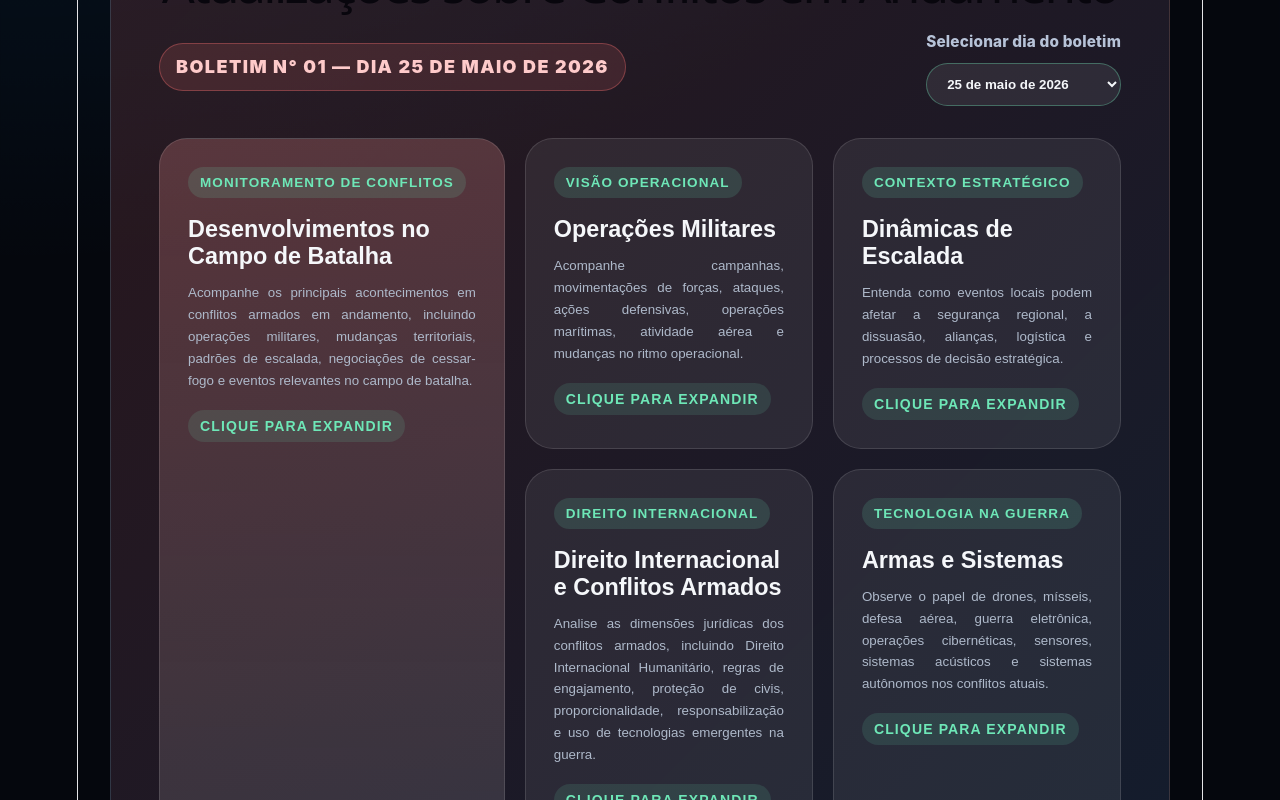
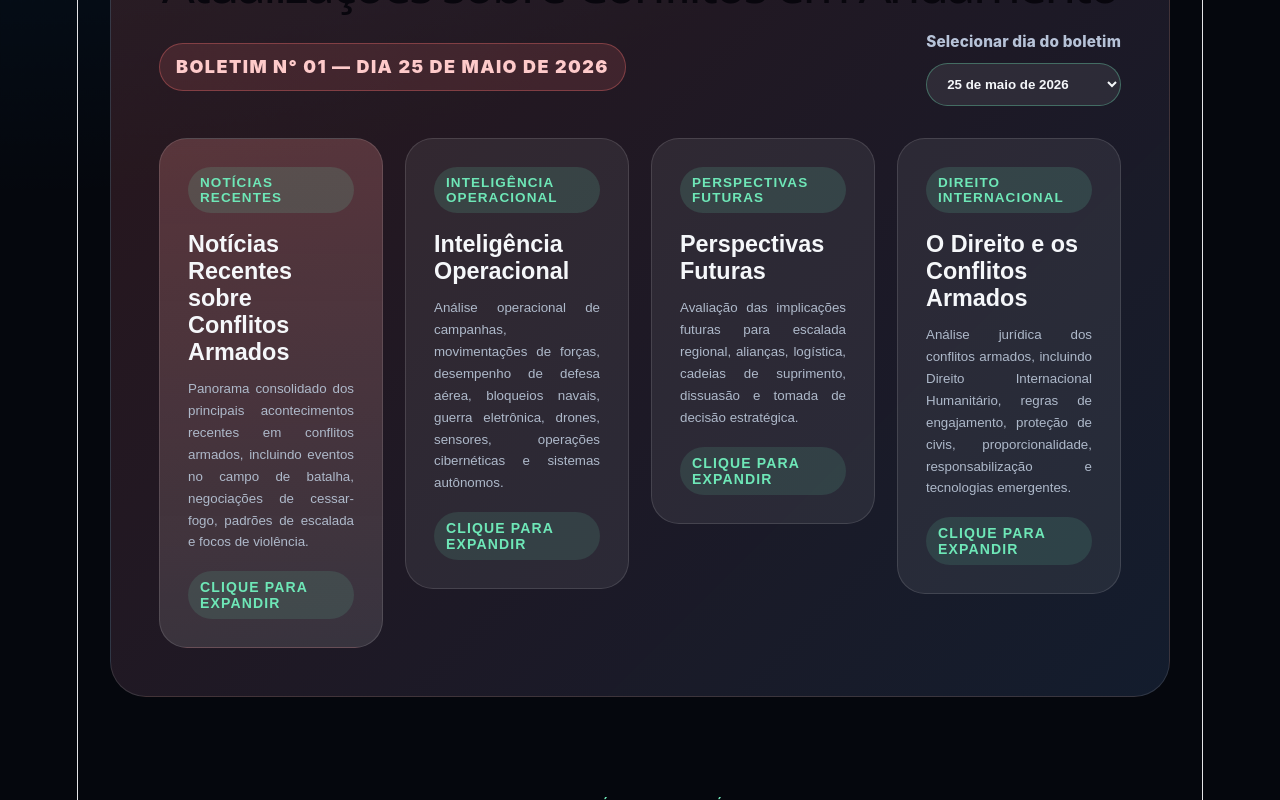
Before and after one commit to albuca09/WarAffairsToday, a React (Vite) app: page / in a window 1280 px wide. Shown: the part 1260-2060 px from the top of the page. Built offline with nearby package versions, Linux system fonts and the light colour scheme.

Commit message:
Add legal conflict block and four-column layout

```diff
--- a/src/App.css
+++ b/src/App.css
@@ -346,8 +346,12 @@ h1 {
 
 .conflict-grid {
   display: grid;
-  grid-template-columns: 1.2fr 1fr 1fr;
-  gap: 20px;
+  grid-template-columns: repeat(4, minmax(0, 1fr));
+  gap: 22px;
+}
+
+.compact-conflict-grid {
+  align-items: start;
 }
 
 .conflict-card {
@@ -364,7 +368,6 @@ h1 {
 }
 
 .featured-conflict {
-  grid-row: span 2;
   background:
     linear-gradient(180deg, rgba(248, 113, 113, 0.18), rgba(255, 255, 255, 0.05)),
     rgba(255, 255, 255, 0.07);
@@ -536,19 +539,14 @@ h1 {
   border: 1px solid rgba(255, 255, 255, 0.12);
 }
 
-@media (max-width: 1000px) {
+@media (max-width: 1100px) {
   .hero,
   .about {
     grid-template-columns: 1fr;
   }
 
   .conflict-grid {
-    grid-template-columns: 1fr 1fr;
-  }
-
-  .featured-conflict {
-    grid-row: auto;
-    grid-column: span 2;
+    grid-template-columns: repeat(2, minmax(0, 1fr));
   }
 
   .expanded-conflict {
@@ -582,7 +580,6 @@ h1 {
     grid-template-columns: 1fr;
   }
 
-  .featured-conflict,
   .expanded-conflict {
     grid-column: span 1;
   }
--- a/src/App.jsx
+++ b/src/App.jsx
@@ -81,10 +81,10 @@ function App() {
         referencesLabel: "References",
         items: [
           {
-            tag: "Conflict Monitoring",
-            title: "Battlefield Developments",
+            tag: "Recent Conflict News",
+            title: "Recent News on Armed Conflicts",
             references: selectedBulletin.references,
-            text: "Follow major developments in ongoing armed conflicts, including military operations, territorial changes, escalation patterns, ceasefire negotiations, and battlefield-relevant events.",
+            text: "A consolidated overview of the main recent developments in armed conflicts, including battlefield events, ceasefire negotiations, escalation patterns, and violence hotspots.",
             featured: true,
             details: [
               "U.S.–Iran Agreement: the United States and Iran reached the framework of a memorandum of understanding for a 60-day ceasefire intended to end Operation Epic Fury. The agreement includes reopening the Strait of Hormuz without Iranian tolls and the eventual lifting of the American naval blockade. However, discussions on dismantling Iranian nuclear fuel and ballistic missiles were postponed to future negotiations.",
@@ -94,48 +94,44 @@ function App() {
             ],
           },
           {
-            tag: "Operational View",
-            title: "Military Operations",
+            tag: "Operational Intelligence",
+            title: "Operational Intelligence",
             references: selectedBulletin.references,
-            text: "Track campaigns, force movements, strikes, defensive actions, maritime operations, air activity, and changes in operational tempo.",
+            text: "Operational analysis of campaigns, force movements, air defense performance, naval blockades, electronic warfare, drones, sensors, cyber activity, and autonomous systems.",
             details: [
               "Ukrainian Air Defense Performance: during the latest Russian mass attack, Ukrainian air defenses intercepted most drones and cruise missiles but faced greater difficulty against faster ballistic missiles.",
               "Middle East Operations: U.S. forces maintain a severe naval blockade against Iranian ports, while Iranian suicide-drone attacks have reportedly extended pressure toward American logistical bases.",
               "NATO Posture in the Baltic Region: British forces in southern Estonia are conducting military exercises and fortifying areas near the Russian border with anti-tank ditches and dragon's teeth obstacles.",
+              "Hypersonic Weapons: Russia reportedly used the Oreshnik intermediate-range ballistic missile, designed to evade air-defense systems and reach hypersonic speeds with multiple warheads.",
+              "Autonomous Systems and Drones in Ukraine: large numbers of Russian drones reportedly operate daily over Kostiantynivka, while Ukrainian operators have adopted gamified incentive mechanisms to acquire battlefield equipment.",
+              "Extreme Electronic Warfare: Russian interference reportedly blocked GPS navigation signals affecting a British aircraft near Estonia, while ground troops seek ways to detect drone frequencies and resist electronic interference.",
+              "Cyber Vulnerabilities and Artificial Intelligence: Russian influence operations reportedly used hacked authentic accounts and AI-generated disinformation, while experts warned about vulnerabilities in AI safety safeguards.",
             ],
           },
           {
-            tag: "Strategic Context",
-            title: "Escalation Dynamics",
+            tag: "Future Outlook",
+            title: "Future Perspectives",
             references: selectedBulletin.references,
-            text: "Understand how local events may affect regional security, deterrence, alliances, logistics, and strategic decision-making.",
+            text: "Assessment of future implications for escalation dynamics, alliance posture, logistics, supply chains, deterrence, and strategic decision-making.",
             details: [
               "Global Economic and Logistical Bottlenecks: the closure of the Strait of Hormuz by Iran triggered a global crisis, affecting industrial supply chains in East Asia, especially those dependent on naphtha.",
               "Domestic Political Pressure in the United States: the decision to seek peace with Iran produced political divisions, with criticism from Republican figures who considered the agreement strategically unfavorable.",
               "Alliance Realignment and European Concerns: reports in the United Kingdom warned that British supply chains are unprepared for a possible war with Russia, while pressure grows for increased defense spending.",
+              "Strategic Reorientation: the distancing of the United States from some traditional security commitments may force regional actors to recalibrate diplomatic, military, and economic alignments.",
+              "Technological Acceleration: drones, artificial intelligence, electronic warfare, cyber capabilities, hypersonic systems, and autonomous platforms are likely to become even more central to future conflict dynamics.",
             ],
           },
           {
             tag: "International Law",
-            title: "International Law and Armed Conflict",
+            title: "Law and Armed Conflicts",
             references: selectedBulletin.references,
-            text: "Analyze the legal dimensions of armed conflicts, including international humanitarian law, rules of engagement, civilian protection, proportionality, accountability, and the use of emerging technologies in warfare.",
+            text: "Legal analysis of armed conflicts, including international humanitarian law, rules of engagement, civilian protection, proportionality, accountability, and emerging technologies.",
             details: [
-              "Legal Assessment of Military Operations: analysis of proportionality, distinction, military necessity, and civilian protection in attacks against urban areas, critical infrastructure, and dual-use targets.",
-              "Accountability in Armed Conflicts: monitoring potential violations of international humanitarian law, war crimes, indiscriminate attacks, and the use of autonomous or semi-autonomous systems.",
-              "Emerging Technologies and Regulation: discussion of drones, artificial intelligence, cyber warfare, electronic warfare, and autonomous systems under the international legal framework applicable to armed conflict.",
-            ],
-          },
-          {
-            tag: "Technology in War",
-            title: "Weapons and Systems",
-            references: selectedBulletin.references,
-            text: "Observe the role of drones, missiles, air defense, electronic warfare, cyber operations, sensors, acoustic systems, and autonomous systems in current conflicts.",
-            details: [
-              "Hypersonic Weapons: Russia reportedly used the Oreshnik intermediate-range ballistic missile, designed to evade air-defense systems and reach hypersonic speeds with multiple warheads.",
-              "Autonomous Systems and Drones in Ukraine: large numbers of Russian drones reportedly operate daily over Kostiantynivka, while Ukrainian operators have adopted gamified incentive mechanisms to acquire battlefield equipment.",
-              "Extreme Electronic Warfare: Russian interference reportedly blocked GPS navigation signals affecting a British aircraft near Estonia, while ground troops seek ways to detect drone frequencies and resist electronic interference.",
-              "Cyber Vulnerabilities and Artificial Intelligence: Russian influence operations reportedly used hacked authentic accounts and AI-generated disinformation, while experts warned about vulnerabilities in AI safety safeguards.",
+              "International Humanitarian Law: future conflict assessments must consider the principles of distinction, proportionality, military necessity, and precaution in attacks.",
+              "Civilian Protection: attacks against urban areas, critical infrastructure, residential zones, and dual-use facilities raise recurring questions about civilian harm and operational legality.",
+              "Accountability: monitoring potential violations of international humanitarian law, war crimes, indiscriminate attacks, and command responsibility remains essential for conflict analysis.",
+              "Emerging Technologies: drones, artificial intelligence, cyber operations, electronic warfare, autonomous systems, and hypersonic weapons challenge existing legal frameworks and rules of engagement.",
+              "Legal-Operational Interface: modern warfare increasingly requires integrated assessment of tactical necessity, strategic effects, legal constraints, and technological risk.",
             ],
           },
         ],
@@ -229,10 +225,10 @@ function App() {
         referencesLabel: "Referências",
         items: [
           {
-            tag: "Monitoramento de Conflitos",
-            title: "Desenvolvimentos no Campo de Batalha",
+            tag: "Notícias Recentes",
+            title: "Notícias Recentes sobre Conflitos Armados",
             references: selectedBulletin.references,
-            text: "Acompanhe os principais acontecimentos em conflitos armados em andamento, incluindo operações militares, mudanças territoriais, padrões de escalada, negociações de cessar-fogo e eventos relevantes no campo de batalha.",
+            text: "Panorama consolidado dos principais acontecimentos recentes em conflitos armados, incluindo eventos no campo de batalha, negociações de cessar-fogo, padrões de escalada e focos de violência.",
             featured: true,
             details: [
               "Acordo EUA-Irã: os Estados Unidos e o Irã alcançaram a estrutura de um memorando de entendimento para um cessar-fogo de 60 dias com o objetivo de encerrar a Operação Epic Fury. O acordo envolve a reabertura do Estreito de Ormuz sem a cobrança de pedágios iranianos e o eventual levantamento do bloqueio naval americano. No entanto, o debate sobre o desmantelamento das 11 toneladas de combustível nuclear iraniano e seu arsenal de mísseis balísticos foi adiado para negociações futuras. O conflito se destacou por uma taxa historicamente alta de baixas femininas nas forças armadas americanas, que representaram 12% dos feridos e 23% dos mortos em ação.",
@@ -242,48 +238,44 @@ function App() {
             ],
           },
           {
-            tag: "Visão Operacional",
-            title: "Operações Militares",
+            tag: "Inteligência Operacional",
+            title: "Inteligência Operacional",
             references: selectedBulletin.references,
-            text: "Acompanhe campanhas, movimentações de forças, ataques, ações defensivas, operações marítimas, atividade aérea e mudanças no ritmo operacional.",
+            text: "Análise operacional de campanhas, movimentações de forças, desempenho de defesa aérea, bloqueios navais, guerra eletrônica, drones, sensores, operações cibernéticas e sistemas autônomos.",
             details: [
               "Desempenho da defesa ucraniana: durante o último ataque em massa da Rússia, as defesas aéreas da Ucrânia conseguiram abater a grande maioria dos drones e mísseis de cruzeiro, mas enfrentaram sérias dificuldades contra mísseis mais rápidos, interceptando apenas 11 dos 33 mísseis balísticos lançados. Na linha de contato, a 28ª Brigada de Infantaria Mecanizada da Ucrânia neutraliza sozinha cerca de 150 drones russos todos os dias.",
               "Operações no Oriente Médio: os militares americanos mantêm um severo bloqueio naval aos portos iranianos, que Trump afirmou que continuará em força e efeito total até a assinatura do acordo final. Em resposta, as frentes de batalha avançaram para as próprias bases logísticas dos EUA através de constantes ataques iranianos de drones suicidas, incluindo um bombardeio recente que matou militares americanos em uma base no Kuwait.",
               "Posicionamento da OTAN no Báltico: no sul da Estônia, tropas britânicas da brigada Black Rats executam exercícios militares ostensivos e estão fortificando a fronteira com a Rússia utilizando valas antitanque e obstáculos chamados dentes de dragão. Para escapar da forte vigilância russa de drones, soldados da OTAN em missões secretas estão se disfarçando de operários de construção civil.",
+              "Armamento hipersônico: a Rússia empregou pela terceira vez o míssil balístico de alcance intermediário Oreshnik. Este projétil foi projetado para contornar baterias de defesa aérea como o Patriot, pois atinge velocidades hipersônicas de até 13.000 km/h e libera múltiplas ogivas ao longo de uma trajetória de mergulho extremamente íngreme. A vulnerabilidade da Ucrânia a esses ataques foi exacerbada porque os EUA esgotaram os estoques globais de interceptadores Patriot na sua guerra com o Irã.",
+              "Sistemas autônomos e drones na Ucrânia: mais de 1.000 drones russos sobrevoam diariamente os céus de Kostiantynivka. Em resposta a essa superioridade numérica, os ucranianos adotaram uma gamificação da guerra. Operadores de drones agora pontuam ao aniquilar infantaria e veículos russos, utilizando esses pontos para adquirir os melhores equipamentos disponíveis no mercado bélico online Brave1.",
+              "Guerra eletrônica extrema: um jato da Força Aérea Real Britânica, transportando o secretário de defesa britânico, sofreu interferência russa que bloqueou completamente seus sinais de navegação GPS enquanto sobrevoava os arredores da Estônia. As tropas terrestres ocidentais tentam contornar a guerra eletrônica inimiga usando caixas de cigarro adaptadas que emitem bipes ao detectar frequências de drones e treinando com novos drones kamikazes desenhados especificamente para resistir a esse tipo de interferência.",
+              "Vulnerabilidades cibernéticas e inteligência artificial: operações de influência russas, batizadas de Matryoshka, hackearam dezenas de contas autênticas de usuários em plataformas sociais para disseminar desinformação gerada por IA sobre o conflito ucraniano. Simultaneamente, especialistas alertaram que salvaguardas nos grandes modelos de IA podem ser facilmente burladas com o uso de poesia, instruindo os robôs a ignorarem bloqueios de segurança e a revelarem informações letais.",
             ],
           },
           {
-            tag: "Contexto Estratégico",
-            title: "Dinâmicas de Escalada",
+            tag: "Perspectivas Futuras",
+            title: "Perspectivas Futuras",
             references: selectedBulletin.references,
-            text: "Entenda como eventos locais podem afetar a segurança regional, a dissuasão, alianças, logística e processos de decisão estratégica.",
+            text: "Avaliação das implicações futuras para escalada regional, alianças, logística, cadeias de suprimento, dissuasão e tomada de decisão estratégica.",
             details: [
               "Gargalos econômicos e logísticos globais: o fechamento do Estreito de Ormuz pelo Irã provocou uma grave crise global. Na Ásia Oriental, países como Japão e Coreia do Sul sofrem com um severo desabastecimento de nafta, fundamental para a produção industrial e de embalagens, forçando empresas a alterar designs de produtos e racionar suprimentos básicos.",
               "Pressão política interna nos EUA: a decisão de buscar a paz com o Irã causou uma ruptura dentro do partido de Donald Trump. Políticos como Ted Cruz, Lindsey Graham e Marco Rubio criticam a postura da administração, argumentando que o acordo é um erro desastroso que permite ao Irã manter o poder, consolidar seu financiamento e sair vitorioso diplomaticamente.",
               "Rearranjo de alianças e preocupações na Europa: um relatório do Reino Unido advertiu que as cadeias de suprimentos britânicas estão completamente despreparadas para a hipótese de uma guerra com a Rússia. Como os EUA têm procurado transferir o fardo da defesa para a Europa, espera-se que o governo britânico aprove um aumento urgente de £18 bilhões em gastos de defesa. Em outro vetor diplomático estratégico, o distanciamento dos EUA forçou a Índia a tentar apaziguar as tensões com a China, seu rival regional histórico.",
+              "Reorientação estratégica: o afastamento relativo dos EUA em determinados compromissos de segurança pode obrigar atores regionais a recalibrar alianças diplomáticas, militares e econômicas.",
+              "Aceleração tecnológica: drones, inteligência artificial, guerra eletrônica, capacidades cibernéticas, sistemas hipersônicos e plataformas autônomas tendem a ganhar ainda mais centralidade nos conflitos futuros.",
             ],
           },
           {
             tag: "Direito Internacional",
-            title: "Direito Internacional e Conflitos Armados",
+            title: "O Direito e os Conflitos Armados",
             references: selectedBulletin.references,
-            text: "Analise as dimensões jurídicas dos conflitos armados, incluindo Direito Internacional Humanitário, regras de engajamento, proteção de civis, proporcionalidade, responsabilização e uso de tecnologias emergentes na guerra.",
+            text: "Análise jurídica dos conflitos armados, incluindo Direito Internacional Humanitário, regras de engajamento, proteção de civis, proporcionalidade, responsabilização e tecnologias emergentes.",
             details: [
-              "Avaliação jurídica de operações militares: análise de proporcionalidade, distinção, necessidade militar e proteção de civis em ataques contra áreas urbanas, infraestrutura crítica e alvos de duplo uso.",
-              "Responsabilização em conflitos armados: acompanhamento de possíveis violações do Direito Internacional Humanitário, crimes de guerra, ataques indiscriminados e uso de sistemas autônomos ou semiautônomos.",
-              "Tecnologias emergentes e regulação: discussão sobre drones, inteligência artificial, guerra cibernética, guerra eletrônica e sistemas autônomos à luz das normas internacionais aplicáveis aos conflitos armados.",
-            ],
-          },
-          {
-            tag: "Tecnologia na Guerra",
-            title: "Armas e Sistemas",
-            references: selectedBulletin.references,
-            text: "Observe o papel de drones, mísseis, defesa aérea, guerra eletrônica, operações cibernéticas, sensores, sistemas acústicos e sistemas autônomos nos conflitos atuais.",
-            details: [
-              "Armamento hipersônico: a Rússia empregou pela terceira vez o míssil balístico de alcance intermediário Oreshnik. Este projétil foi projetado para contornar baterias de defesa aérea como o Patriot, pois atinge velocidades hipersônicas de até 13.000 km/h e libera múltiplas ogivas ao longo de uma trajetória de mergulho extremamente íngreme. A vulnerabilidade da Ucrânia a esses ataques foi exacerbada porque os EUA esgotaram os estoques globais de interceptadores Patriot na sua guerra com o Irã.",
-              "Sistemas autônomos e drones na Ucrânia: mais de 1.000 drones russos sobrevoam diariamente os céus de Kostiantynivka. Em resposta a essa superioridade numérica, os ucranianos adotaram uma gamificação da guerra. Operadores de drones agora pontuam ao aniquilar infantaria e veículos russos, utilizando esses pontos para adquirir os melhores equipamentos disponíveis no mercado bélico online Brave1.",
-              "Guerra eletrônica extrema: um jato da Força Aérea Real Britânica, transportando o secretário de defesa britânico, sofreu interferência russa que bloqueou completamente seus sinais de navegação GPS enquanto sobrevoava os arredores da Estônia. As tropas terrestres ocidentais tentam contornar a guerra eletrônica inimiga usando caixas de cigarro adaptadas que emitem bipes ao detectar frequências de drones e treinando com novos drones kamikazes desenhados especificamente para resistir a esse tipo de interferência.",
-              "Vulnerabilidades cibernéticas e inteligência artificial: operações de influência russas, batizadas de Matryoshka, hackearam dezenas de contas autênticas de usuários em plataformas sociais para disseminar desinformação gerada por IA sobre o conflito ucraniano. Simultaneamente, especialistas alertaram que salvaguardas nos grandes modelos de IA podem ser facilmente burladas com o uso de poesia, instruindo os robôs a ignorarem bloqueios de segurança e a revelarem informações letais.",
+              "Direito Internacional Humanitário: a análise dos conflitos deve considerar os princípios da distinção, proporcionalidade, necessidade militar e precaução nos ataques.",
+              "Proteção de civis: ataques contra áreas urbanas, infraestrutura crítica, zonas residenciais e alvos de duplo uso levantam questões recorrentes sobre danos civis e legalidade operacional.",
+              "Responsabilização: o acompanhamento de possíveis violações do Direito Internacional Humanitário, crimes de guerra, ataques indiscriminados e responsabilidade de comando permanece essencial para a análise dos conflitos.",
+              "Tecnologias emergentes: drones, inteligência artificial, operações cibernéticas, guerra eletrônica, sistemas autônomos e armas hipersônicas desafiam os marcos jurídicos existentes e as regras de engajamento.",
+              "Interface jurídico-operacional: a guerra moderna exige uma avaliação integrada entre necessidade tática, efeitos estratégicos, restrições legais e riscos tecnológicos.",
             ],
           },
         ],
@@ -460,7 +452,7 @@ function App() {
           </div>
         </div>
 
-        <div className="conflict-grid">
+        <div className="conflict-grid compact-conflict-grid">
           {t.conflicts.items.map((item) => {
             const isExpanded = expandedConflict === item.title;
 
```
